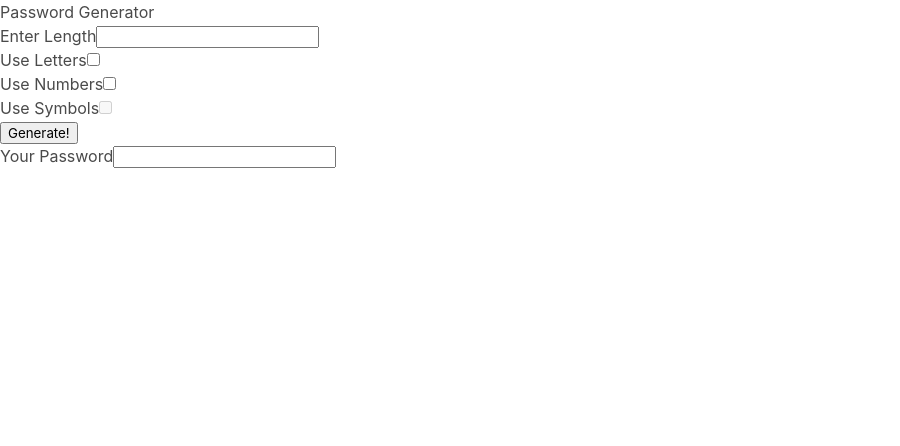
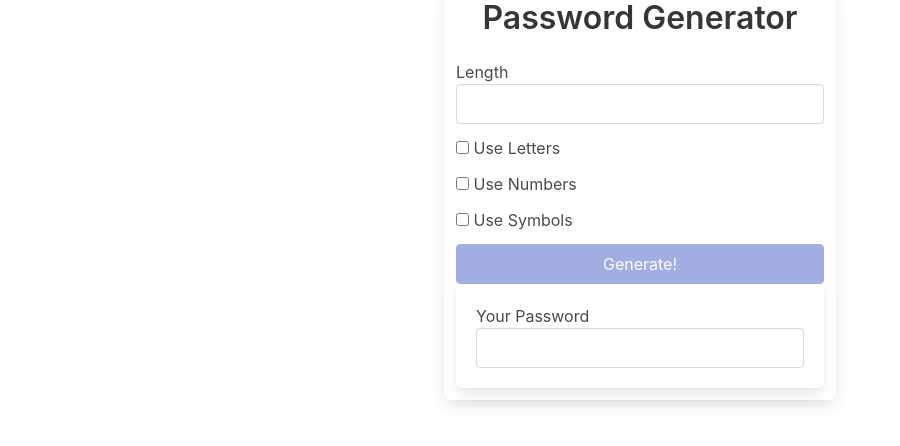
Before and after one commit to ThienStylemen/Angular-Modern-2020-v8-Part1, an Angular app in the folder pw/: page / in a window 1280 px wide. Shown: the top 446 px of the page, without its empty margins (0-900 px from the left). Built offline with nearby package versions, Linux system fonts and the light colour scheme.

Commit message:
Adding Some Styling

```diff
--- a/pw/src/app/app.component.html
+++ b/pw/src/app/app.component.html
@@ -1,30 +1,50 @@
-<h1>Password Generator</h1>
+<div class="container">
+  <div class="columns is-centered">
+    <div class="box column is-one-third">
+      <h1 class="title has-text-centered">Password Generator</h1>
 
-<div><!-- div is to make it not stay in the same line -->
-  <label>Enter Length</label>
-  <input (input)="onChangeLength($event.target.value)" /><!--.addEvent('input', event =>)-->
+      <div class="field">
+        <label>Length</label>
+        <input class="input" (input)="onChangeLength($event.target.value)" />
       </div>
 
-<div>
-  <label>Use Letters</label>
-  <input (change)="onChangeUseLetters()"  type="checkbox" />
+      <div class="field">
+        <div class="control">
+          <label class="checkbox">
+            <input (change)="onChangeUseLetters()" type="checkbox" />
+            Use Letters
+          </label>
+        </div>
       </div>
 
-<div>
-  <label>Use Numbers</label>
+      <div class="field">
+        <div class="control">
+          <label class="checkbox">
             <input (change)="onChangeUseNumbers()" type="checkbox" />
+            Use Numbers
+          </label>
+        </div>
       </div>
 
-<div>
-  <label>Use Symbols</label>
-  <input [disabled]="!(length && (includeLetters || includeLetters|| includeLetters))" (change)="onChangeUseSymbols()"  type="checkbox" />
+      <div class="field">
+        <div class="control">
+          <label class="checkbox">
+            <input (change)="onChangeUseSymbols()" type="checkbox" />
+            Use Symbols
+          </label>
+        </div>
       </div>
 
-<div>
-  <button (click)="onButtonClick()"> Generate!</button>
+      <button [disabled]="
+          !(length && (includeLetters || includeSymbols || includeNumbers))
+        " (click)="onButtonClick()" class="button is-link is-fullwidth">
+        Generate!
+      </button>
+
+      <div class="box">
+        <label>Your Password</label>
+        <input class="input" [value]="password" />
       </div>
-
-<div>
-  <label>Your Password</label>
-  <input [value]="password" />
     </div>
+  </div>
+</div>
```
Lines whose indentation alone changed are shown as unchanged.
